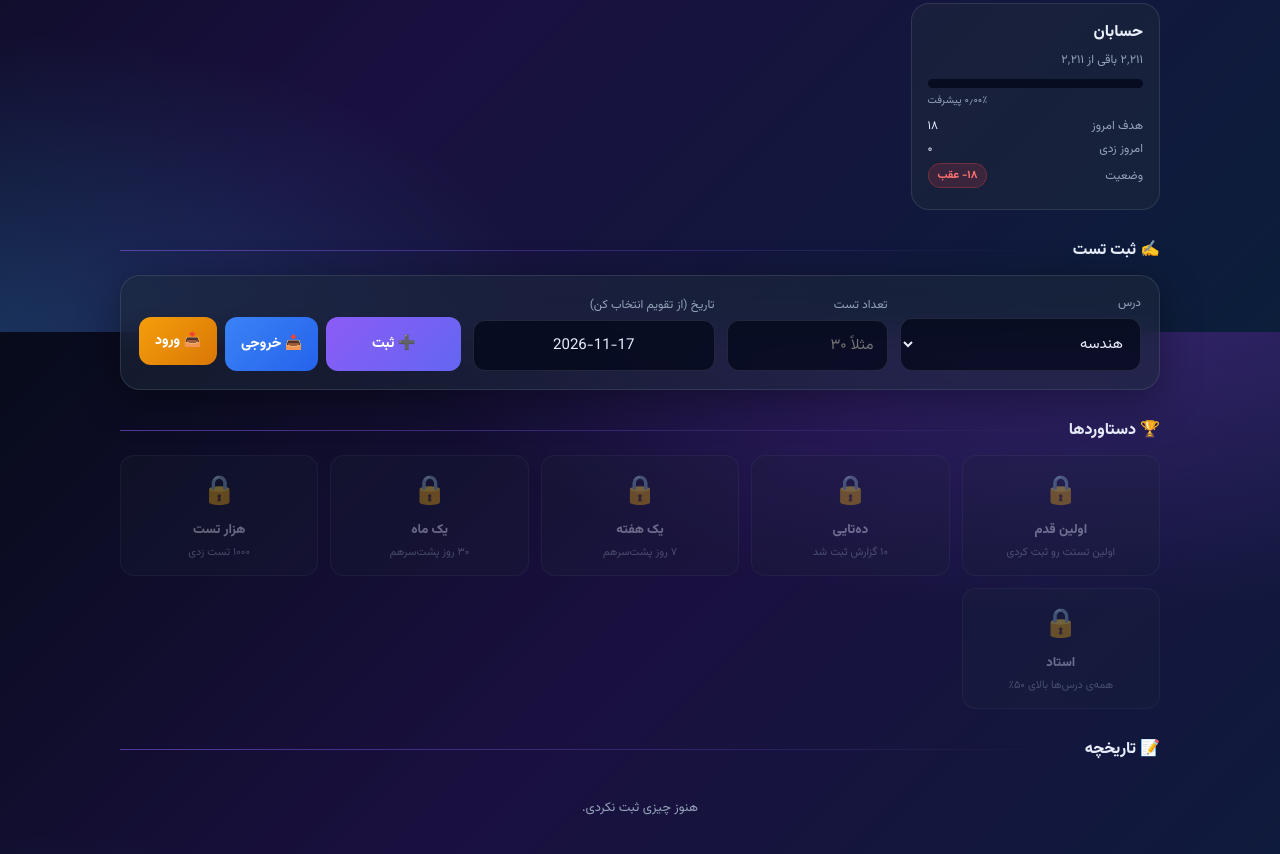
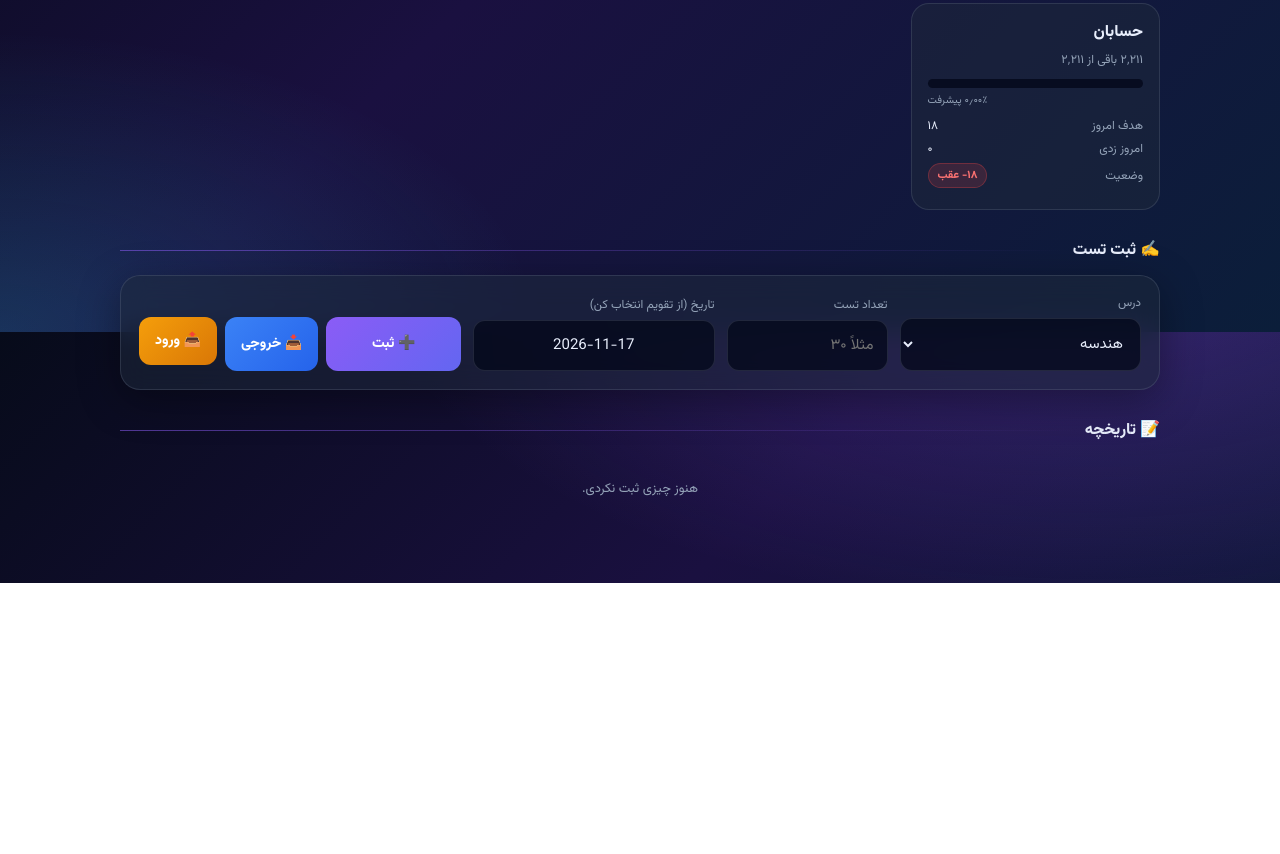
Before and after one commit to ASabernezhad/konkoor-dashboard, a plain HTML site: page index.html in a window 1280 px wide. Shown: the part 2068-2922 px from the top of the page. After the commit the page ends 2651 px from the top, so only its background shows below. Drawn offline with nearby package versions, Linux system fonts and the light colour scheme.

Commit message:
konkoor-dashboard

```diff
--- a/index.html
+++ b/index.html
@@ -91,8 +91,6 @@
       </div>
     </div>
 
-    <div class="section-title">🏆 دستاوردها</div>
-    <div class="achievements" id="achievements"></div>
 
     <div class="section-title">📝 تاریخچه</div>
     <div class="logs" id="logs"></div>
--- a/script.js
+++ b/script.js
@@ -12,17 +12,7 @@
   const END_JY = 1405, END_JM = 12, END_JD = 29;
   const STORAGE_KEY = 'konkoor_dashboard_v6';
 
-  const ACHIEVEMENTS = [
-    { id: 'first', name: '🎯 اولین قدم', desc: 'اولین تستت رو ثبت کردی', check: function(s){ return s.logs.length >= 1; } },
-    { id: 'ten', name: '📚 ده‌تایی', desc: '۱۰ گزارش ثبت شد', check: function(s){ return s.logs.length >= 10; } },
-    { id: 'streak7', name: '🔥 یک هفته', desc: '۷ روز پشت‌سرهم', check: function(){ return calcCurrentStreak() >= 7; } },
-    { id: 'streak30', name: '💎 یک ماه', desc: '۳۰ روز پشت‌سرهم', check: function(){ return calcCurrentStreak() >= 30; } },
-    { id: 'grand1000', name: '👑 هزار تست', desc: '۱۰۰۰ تست زدی', check: function(){ return totalDone() >= 1000; } },
-    { id: 'master', name: '🎓 استاد', desc: 'همه‌ی درس‌ها بالای ۵۰٪', check: function(){
-      var d = donePerLesson();
-      return LESSONS.every(function(l){ return d[l.id] >= l.total/2; });
-    }},
-  ];
+
 
   let currentCalJY = 1403;
   let currentCalJM = 1;
@@ -167,18 +157,7 @@
     return n;
   }
 
-  /* ====== دستاوردها ====== */
-  function checkAchievements() {
-    var unlocked = JSON.parse(localStorage.getItem('achievements') || '[]');
-    ACHIEVEMENTS.forEach(function(a) {
-      if (unlocked.indexOf(a.id) === -1 && a.check(state)) {
-        unlocked.push(a.id);
-        setTimeout(function(){ toast('🏆 دستاورد: ' + a.name, 'linear-gradient(135deg,#eab308,#f59e0b)'); }, 500);
-      }
-    });
-    localStorage.setItem('achievements', JSON.stringify(unlocked));
-    return unlocked;
-  }
+
 
   /* ====== رندر ====== */
   function renderCountdown(){
@@ -270,17 +249,7 @@
     }
   }
 
-  function renderAchievements(){
-    var unlocked = JSON.parse(localStorage.getItem('achievements') || '[]');
-    document.getElementById('achievements').innerHTML = ACHIEVEMENTS.map(function(a){
-      var isUnlocked = unlocked.indexOf(a.id) !== -1;
-      return '<div class="achievement ' + (isUnlocked ? 'unlocked' : '') + '">' +
-        '<div class="icon">' + (isUnlocked ? a.name.split(' ')[0] : '🔒') + '</div>' +
-        '<div class="title">' + a.name.replace(/^[^\s]+\s/, '') + '</div>' +
-        '<div class="desc">' + a.desc + '</div>' +
-      '</div>';
-    }).join('');
-  }
+
 
   function renderLogs(){
     var el = document.getElementById('logs');
@@ -370,8 +339,7 @@
     try{ renderCalendar(); } catch(e){ console.warn(e); }
     try{ renderCards(); } catch(e){ console.warn(e); }
     try{ renderForm(); } catch(e){ console.warn(e); }
-    try{ renderAchievements(); } catch(e){ console.warn(e); }
-    try{ renderLogs(); } catch(e){ console.warn(e); }
+      try{ renderLogs(); } catch(e){ console.warn(e); }
 
     try{
       document.getElementById('todayLabel').textContent =
@@ -380,7 +348,6 @@
       document.getElementById('todayLabel').textContent = faDigits(todayStr());
     }
     document.getElementById('streakBig').textContent = fmtFa(calcCurrentStreak());
-    checkAchievements();
   }
 
   function toast(msg, color){
--- a/style.css
+++ b/style.css
@@ -200,23 +200,6 @@ button:active{ transform:scale(.97); }
   font-family:'Vazirmatn', Tahoma, sans-serif;
 }
 
-/* دستاوردها */
-.achievements {
-  display:grid; grid-template-columns:repeat(auto-fit, minmax(180px,1fr));
-  gap:12px;
-}
-.achievement {
-  background:var(--card); border:1px solid var(--line); border-radius:14px;
-  padding:14px; text-align:center; opacity:.4; transition:.3s;
-}
-.achievement.unlocked {
-  opacity:1; border-color:rgba(234,179,8,.5);
-  background:linear-gradient(135deg, rgba(234,179,8,.1), rgba(239,68,68,.05));
-}
-.achievement .icon { font-size:28px; margin-bottom:6px; }
-.achievement .title { font-size:13px; font-weight:800; margin-bottom:4px; }
-.achievement .desc { font-size:11px; color:var(--muted); }
-
 /* لاگ‌ها */
 .logs{ max-height:340px; overflow-y:auto; }
 .log-item{
```
